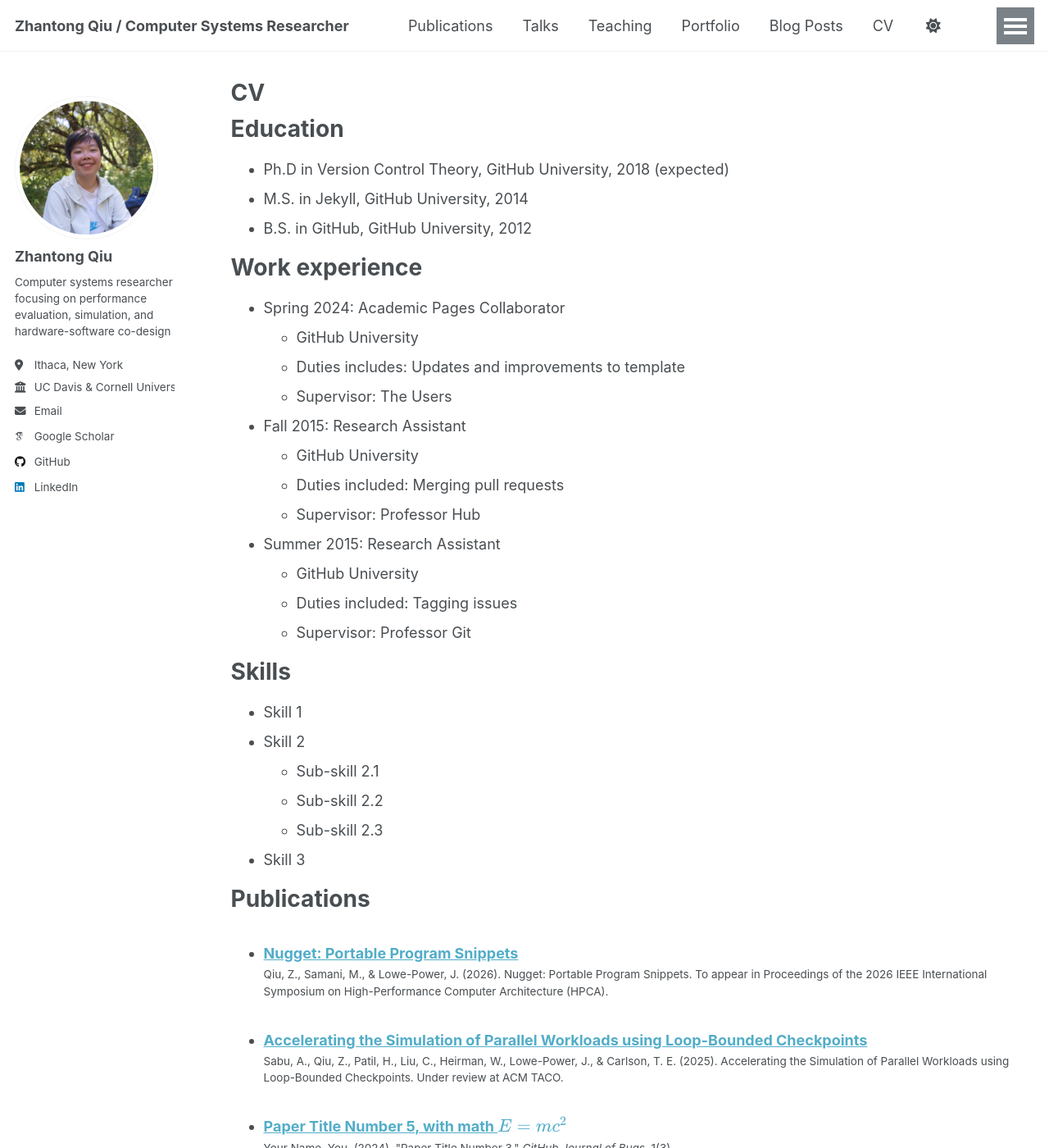
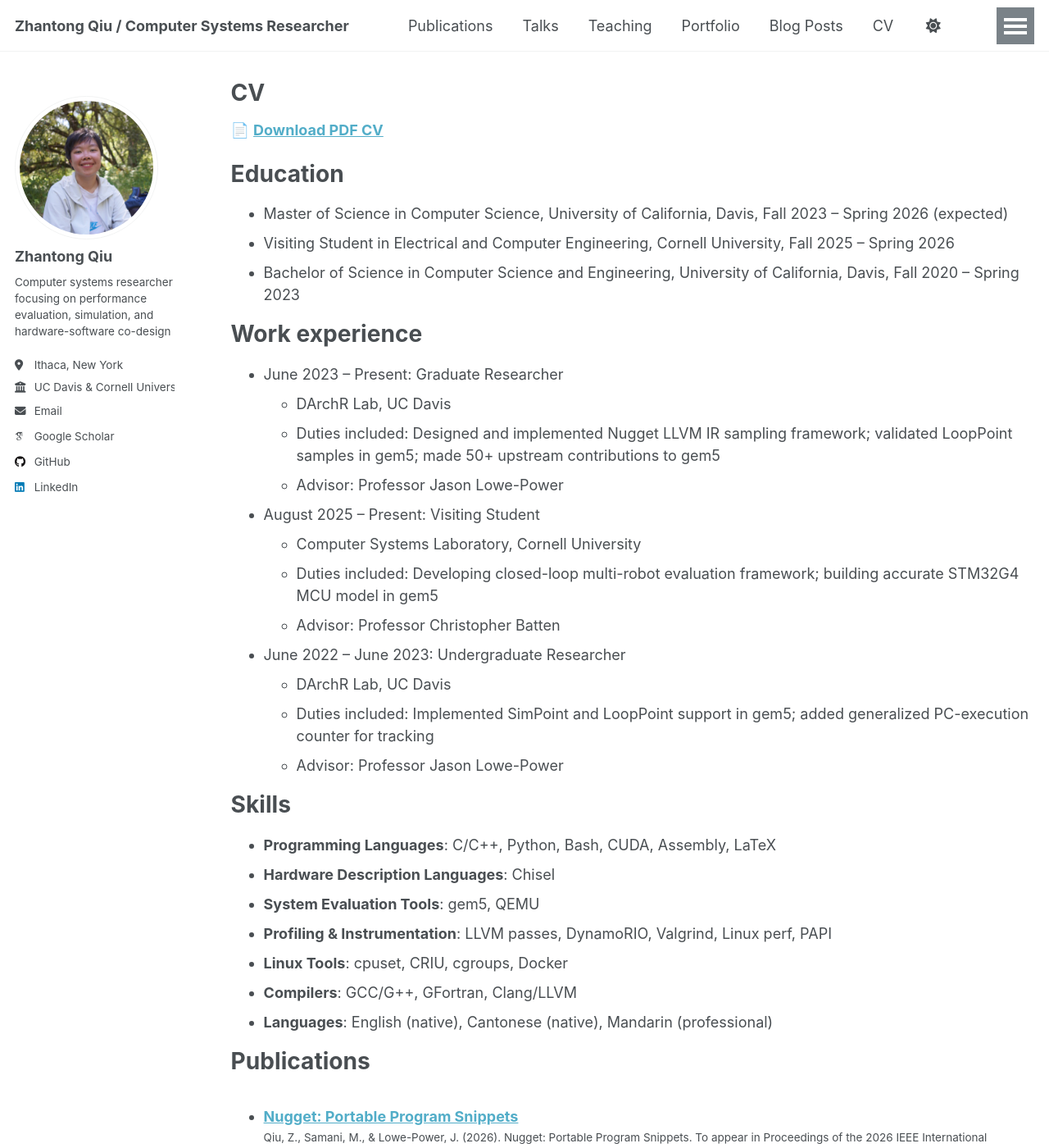
Before and after one commit to studyztp/studyztp.github.io, a Jekyll site: the page built from _pages/cv.md, in a window 1280 px wide and 1400 px high. Shown: the whole window at 82% size. Built offline with Jekyll 4.4.1, drawn with Linux system fonts in a browser that asks for light colours; some web fonts are replaced; a script that is not in the unit is left out; some of the changed text lies outside the part shown.

Commit message:
update CV page

```diff
--- a/_pages/cv.md
+++ b/_pages/cv.md
@@ -9,37 +9,40 @@ redirect_from:
 
 {% include base_path %}
 
+📄 **[Download PDF CV](/files/Zhantong_Qiu_CV.pdf)**
+
 Education
 ======
-* Ph.D in Version Control Theory, GitHub University, 2018 (expected)
-* M.S. in Jekyll, GitHub University, 2014
-* B.S. in GitHub, GitHub University, 2012
+* Master of Science in Computer Science, University of California, Davis, Fall 2023 – Spring 2026 (expected)
+* Visiting Student in Electrical and Computer Engineering, Cornell University, Fall 2025 – Spring 2026
+* Bachelor of Science in Computer Science and Engineering, University of California, Davis, Fall 2020 – Spring 2023
 
 Work experience
 ======
-* Spring 2024: Academic Pages Collaborator
-  * GitHub University
-  * Duties includes: Updates and improvements to template
-  * Supervisor: The Users
+* June 2023 – Present: Graduate Researcher
+  * DArchR Lab, UC Davis
+  * Duties included: Designed and implemented Nugget LLVM IR sampling framework; validated LoopPoint samples in gem5; made 50+ upstream contributions to gem5
+  * Advisor: Professor Jason Lowe-Power
 
-* Fall 2015: Research Assistant
-  * GitHub University
-  * Duties included: Merging pull requests
-  * Supervisor: Professor Hub
+* August 2025 – Present: Visiting Student
+  * Computer Systems Laboratory, Cornell University
+  * Duties included: Developing closed-loop multi-robot evaluation framework; building accurate STM32G4 MCU model in gem5
+  * Advisor: Professor Christopher Batten
 
-* Summer 2015: Research Assistant
-  * GitHub University
-  * Duties included: Tagging issues
-  * Supervisor: Professor Git
+* June 2022 – June 2023: Undergraduate Researcher
+  * DArchR Lab, UC Davis
+  * Duties included: Implemented SimPoint and LoopPoint support in gem5; added generalized PC-execution counter for tracking
+  * Advisor: Professor Jason Lowe-Power
 
 Skills
 ======
-* Skill 1
-* Skill 2
-  * Sub-skill 2.1
-  * Sub-skill 2.2
-  * Sub-skill 2.3
-* Skill 3
+* **Programming Languages**: C/C++, Python, Bash, CUDA, Assembly, LaTeX
+* **Hardware Description Languages**: Chisel
+* **System Evaluation Tools**: gem5, QEMU
+* **Profiling & Instrumentation**: LLVM passes, DynamoRIO, Valgrind, Linux perf, PAPI
+* **Linux Tools**: cpuset, CRIU, cgroups, Docker
+* **Compilers**: GCC/G++, GFortran, Clang/LLVM
+* **Languages**: English (native), Cantonese (native), Mandarin (professional)
 
 Publications
 ======
@@ -61,4 +64,5 @@ Teaching
 
 Service and leadership
 ======
-* Currently signed in to 43 different slack teams
+* Founder, Computer Systems Seminar at UC Davis - Organized weekly speaker series with 12+ talks from academia and industry (ongoing)
+* Active contributor to gem5 open-source simulator - 50+ commits on full-system sampling and simulation features
```
Also changed, not shown: 2 other files.
